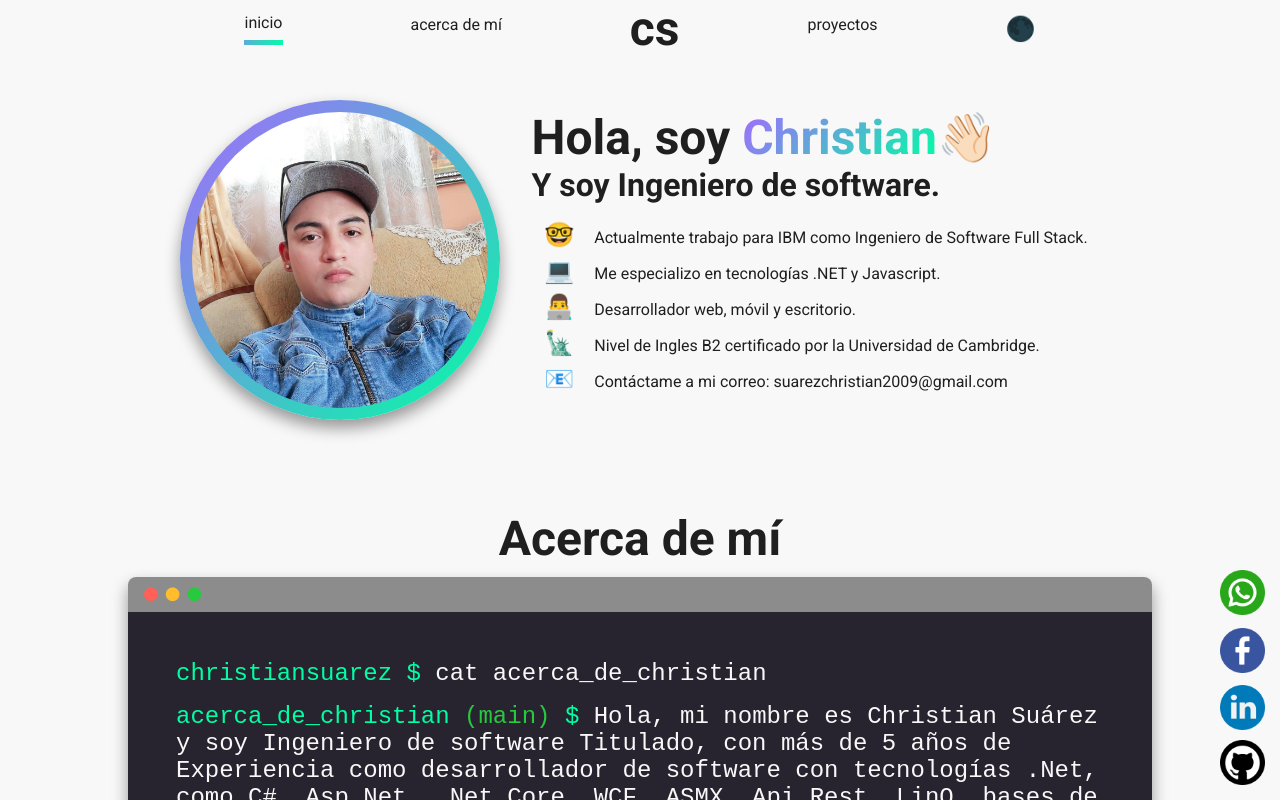
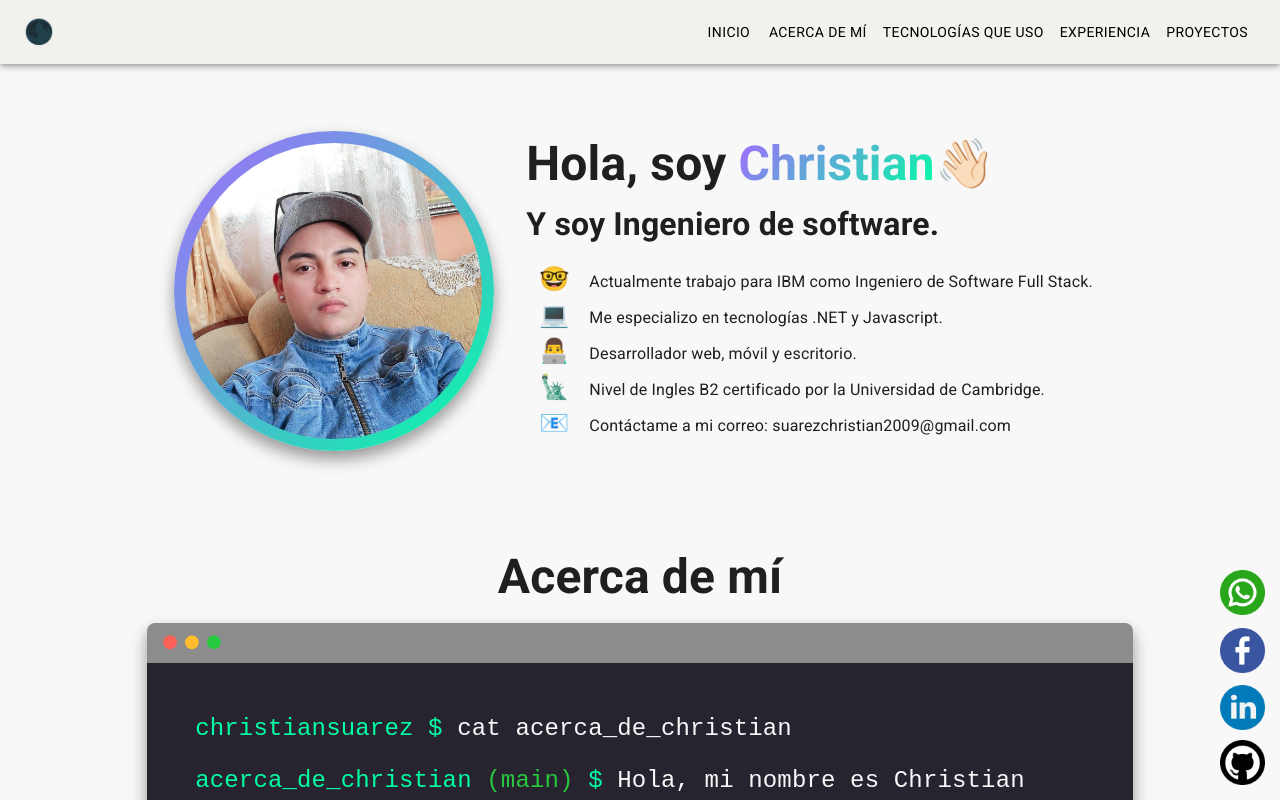
Before and after one commit to christiannosghot1993/Portfolio-Christian-Suarez, a React (Create React App) app: page / in a window 1280 px wide. Shown: the top 800 px of the page. Built offline with nearby package versions, Linux system fonts and the light colour scheme; the HTML template or start-up script is replaced by a standard one.

Commit message:
Se modifica menu para transformar el portfolio en una landin page spa

```diff
--- a/package.json
+++ b/package.json
@@ -21,6 +21,7 @@
     "react-dom": "^17.0.2",
     "react-router-dom": "^6.3.0",
     "react-scripts": "^5.0.1",
+    "react-waypoint": "^10.3.0",
     "sass": "^1.54.5",
     "typescript": "^4.7.4"
   },
--- a/public/index.html
+++ b/public/index.html
@@ -12,7 +12,7 @@
       content="developer portfolio"
     />
     <meta name="keyword" content="portfolio, javascript, developer, frontend, react, dev, front-end, tech, programmer">
-    <title>Developer Portfolio</title>
+    <title>Christian Suárez - Software Engineer</title>
   </head>
   <body>
     <noscript>You need to enable JavaScript to run this app.</noscript>
--- a/src/App.js
+++ b/src/App.js
@@ -1,15 +1,11 @@
 import React from 'react';
 import './App.module.scss';
 import BaseLayout from "./components/BaseLayout";
-import {BrowserRouter} from "react-router-dom";
+
 
 function App() {
    return (
-      <div>
-         <BrowserRouter>
-            <BaseLayout/>
-         </BrowserRouter>
-      </div>
+      <BaseLayout/>
    );
 }
 
--- a/src/components/BaseLayout.js
+++ b/src/components/BaseLayout.js
@@ -1,12 +1,7 @@
 import React, {useState} from 'react';
 import Style from './BaseLayout.module.scss'
 import Navbar from "./Navbar";
-import Home from "./home/Home";
-import About from "./about/About";
-import Portfolio from "./portfolio/Portfolio";
-import {Route, Routes} from "react-router-dom";
 import {Box, Grid} from "@mui/material";
-
 export default function BaseLayout() {
    let [darkMode, setDarkMode] = useState(false);
 
@@ -19,14 +14,7 @@ export default function BaseLayout() {
          <Grid container display={'flex'} flexDirection={'column'} minHeight={'100vh'}
                justifyContent={'space-between'}>
             <Grid item>
-               <Navbar darkMode={darkMode} handleClick={handleClick}/>
-            </Grid>
-            <Grid item flexGrow={1}>
-               <Routes>
-                  <Route exact path={'/'} element={<Home/>}/>
-                  <Route exact path={'/about'} element={<About/>}/>
-                  <Route exact path={'/portfolio'} element={<Portfolio/>}/>
-               </Routes>
+            <Navbar darkMode={darkMode} handleClick={handleClick}/>
             </Grid>
             <Grid item>
                <Box component={'footer'} display={'flex'} flexDirection={'column'} alignItems={'center'}
@@ -36,5 +24,6 @@ export default function BaseLayout() {
             </Grid>
          </Grid>
       </Box>
+      // <Navbar darkMode={darkMode} handleClick={handleClick}/>
    )
 }
--- a/src/components/BaseLayout.module.scss
+++ b/src/components/BaseLayout.module.scss
@@ -9,7 +9,7 @@ footer {
   color: $white;
   transition: all 400ms;
 
-  a, i, li {
+  a, i, li, Button {
     color: $white;
     transition: color 400ms;
   }
--- a/src/components/Navbar.js
+++ b/src/components/Navbar.js
@@ -1,56 +1,184 @@
-import React, {useState} from 'react';
-import Style from './Navbar.module.scss';
-import Toggler from "./home/Toggler";
-import {Link, useLocation} from "react-router-dom";
-import {Box} from "@mui/material";
-import {info} from "../info/Info";
+import './Navbar.module.scss';
+import * as React from 'react';
+import AppBar from '@mui/material/AppBar';
+import Box from '@mui/material/Box';
+import CssBaseline from '@mui/material/CssBaseline';
+import Divider from '@mui/material/Divider';
+import Drawer from '@mui/material/Drawer';
+import IconButton from '@mui/material/IconButton';
+import List from '@mui/material/List';
+import ListItem from '@mui/material/ListItem';
+import ListItemButton from '@mui/material/ListItemButton';
+import ListItemText from '@mui/material/ListItemText';
+import MenuIcon from '@mui/icons-material/Menu';
+import Toolbar from '@mui/material/Toolbar';
+import Typography from '@mui/material/Typography';
+import Button from '@mui/material/Button';
+import Home from './home/Home';
+import Toggler from './home/Toggler';
+
 
 const links = [
     {
         name: 'Inicio',
-        to: '/',
+        to: 'home',
         active: 'home'
     },
     {
         name: 'Acerca de mí',
-        to: '/about',
+        to: 'about',
         active: 'about'
     },
     {
-        name: info.initials,
-        type: 'initials',
-        to: '/',
-        active: 'home'
+        name: 'Tecnologías que uso',
+        to: 'technologies',
+        active: 'techonologies'
+    },
+    {
+        name: 'Experiencia',
+        to: 'experience',
+        active: 'experience'
     },
     {
         name: 'Proyectos',
-        to: '/portfolio',
+        to: 'portfolio',
         active: 'portfolio'
     }
 ]
 
-export default function Navbar({darkMode, handleClick}) {
-    const location = useLocation()
-    const [active, setActive] = useState(location.pathname === '/' ? 'home' : location.pathname.slice(1, location.pathname.length));
+// export default function Navbar({darkMode, handleClick}) {
+//     // const location = useLocation()
+//     // const [active, setActive] = useState(location.pathname === '/' ? 'home' : location.pathname.slice(1, location.pathname.length));
 
+//     return (
+//         <Box component={'nav'} width={'100%'} position={'fixed'} sx={{backgroundColor:'#f1f2ee', boxShadow:'0px 0px 5px 0px', zIndex:'1'}}>
+//             <Box component={'ul'} display={'flex'} justifyContent={'center'} alignItems={'center'}
+//                  gap={{xs: '2rem', md: '8rem'}}
+//                  textTransform={'lowercase'} fontSize={'1rem'} >
+//                 {links.map((link, index) => (
+//                     <Box key={index} component={'li'} //className={(link.active === active && !link.type) && Style.active}
+//                          sx={{borderImageSource: info.gradient}}>
+//                         <a //onClick={() => setActive(link.active)}
+//                         href={link.to}>
+//                         {!link.type && <p style={{paddingBottom: '0.5rem'}}>{link.name}</p>}
+//                             {link.type && <h1>{link.name}</h1>}
+//                         </a>
+//                     </Box>
+//                 ))}
+//                 <li>
+//                     <Toggler darkMode={darkMode} handleClick={handleClick}/>
+//                 </li>
+//             </Box>
+//         </Box>
+//     )
+// }
+
+const drawerWidth = 240;
+const styles = {
+    navBarLight: {
+        backgroundColor: '#f1f2ee',
+        color: 'black'
+    },
+    navBarHoverLight: {
+        backgroundColor: '#f1f2ee',
+        color: 'black',
+        transform: 'translateY(-5px)'
+    },
+    navBarDark: {
+        backgroundColor: '#27242F',
+        color: 'white'
+    },
+    navBarHoverDark: {
+        backgroundColor: '#27242F',
+        color: 'white',
+        transform: 'translateY(-5px)'
+    }
+}
+
+export default function Navbar({ darkMode, handleClick }) {
+
+    const [mobileOpen, setMobileOpen] = React.useState(false);
+
+    const handleDrawerToggle = () => {
+        setMobileOpen((prevState) => !prevState);
+    };
+
+    const handleClickButtonNavBar = (id) => {
+        const aboutPosition = document.getElementById(id).getBoundingClientRect();
+        window.scrollTo(0, aboutPosition.top + window.pageYOffset - 70);
+    }
+
+    const drawer = (
+        <Box onClick={handleDrawerToggle} sx={{ textAlign: 'center' }}>
+            <Typography variant="h6" sx={{ my: 2 }}>
+                MUIx
+            </Typography>
+            <Divider />
+            <List>
+                {links.map((item, index) => (
+                    <ListItem key={index} disablePadding>
+                        <ListItemButton sx={{ textAlign: 'center', color: 'red' }} href={item.to}>
+                            <ListItemText primary={item.name} />
+                        </ListItemButton>
+                    </ListItem>
+                ))}
+            </List>
+        </Box>
+    );
     return (
-        <Box component={'nav'} width={'100%'}>
-            <Box component={'ul'} display={'flex'} justifyContent={'center'} alignItems={'center'}
-                 gap={{xs: '2rem', md: '8rem'}}
-                 textTransform={'lowercase'} fontSize={'1rem'}>
-                {links.map((link, index) => (
-                    <Box key={index} component={'li'} className={(link.active === active && !link.type) && Style.active}
-                         sx={{borderImageSource: info.gradient}}>
-                        <Link to={link.to} onClick={() => setActive(link.active)}>
-                            {!link.type && <p style={{paddingBottom: '0.5rem'}}>{link.name}</p>}
-                            {link.type && <h1>{link.name}</h1>}
-                        </Link>
+        <Box sx={{ display: 'flex' }}>
+            <CssBaseline />
+            <AppBar component="nav" style={darkMode ? styles.navBarHoverDark : styles.navBarLight}>
+                <Toolbar>
+                    <IconButton
+                        color="inherit"
+                        aria-label="open drawer"
+                        edge="start"
+                        onClick={handleDrawerToggle}
+                        sx={{ mr: 2, display: { sm: 'none' } }}
+                    >
+                        <MenuIcon />
+                    </IconButton>
+                    <Typography
+                        variant="h6"
+                        component="div"
+                        sx={{ flexGrow: 1, display: { xs: 'none', sm: 'block' } }}
+                    >
+                        <Toggler darkMode={darkMode} handleClick={handleClick} />
+                    </Typography>
+                    <Box sx={{ display: { xs: 'none', sm: 'block' } }}>
+                        {links.map((item, index) => (
+                            <Button
+                                key={index}
+                                sx={{color:'black'}}
+                                onClick={() => handleClickButtonNavBar(item.to)}
+                            >
+                                {item.name}
+                            </Button>
+                        ))}
                     </Box>
-                ))}
-                <li>
-                    <Toggler darkMode={darkMode} handleClick={handleClick}/>
-                </li>
+                </Toolbar>
+            </AppBar>
+            <Box component="nav">
+                <Drawer
+                    variant="temporary"
+                    open={mobileOpen}
+                    onClose={handleDrawerToggle}
+                    ModalProps={{
+                        keepMounted: true,
+                    }}
+                    sx={{
+                        display: { xs: 'block', sm: 'none' },
+                        '& .MuiDrawer-paper': { boxSizing: 'border-box', width: drawerWidth },
+                    }}
+                >
+                    {drawer}
+                </Drawer>
+            </Box>
+            <Box component="main" sx={{ p: 3 }}>
+                <Toolbar />
+                <Home />
             </Box>
         </Box>
-    )
+    );
 }
--- a/src/components/about/About.js
+++ b/src/components/about/About.js
@@ -29,13 +29,13 @@ export default function About() {
                 className={Style.green}>(main)</span> $</span> ls</p>
             <ul>
                 {info.experience.map((work, index) => (
-                    <>
+                    <div key={index}>
                         <p style={{ color: info.baseColor }}> {work.institution} | {work.date}</p>
                         <p>{work.activities}</p>
-                        {work.list.map((ls, _index)=>(
-                            <li style={{listStyleType:'disc', marginLeft:'20px', marginTop:'0px', marginBottom:'0px'}} key={_index}>{ls}</li>
+                        {work.list.map((ls, _index) => (
+                            <li style={{ listStyleType: 'disc', marginLeft: '20px', marginTop: '0px', marginBottom: '0px' }} key={_index}>{ls}</li>
                         ))}
-                    </>
+                    </div>
                 ))}
             </ul>
         </>;
@@ -84,11 +84,11 @@ export default function About() {
     }
     return (
         <Box display={'flex'} flexDirection={'column'} alignItems={'center'} mt={'3rem'}>
-            <h1 style={{ paddingBlockEnd: '10px' }}>Acerca de mí</h1>
+            <h1 id='about' style={{ paddingBlockEnd: '10px' }}>Acerca de mí</h1>
             <Terminal text={aboutMeText()} />
-            <h1 style={{ paddingBlockEnd: '10px' }}>Tecnologías que manejo</h1>
+            <h1 id='technologies' style={{ paddingBlockEnd: '10px' }}>Tecnologías que manejo</h1>
             <Terminal text={skillsText()} />
-            <h1 style={{ paddingBlockEnd: '10px' }}>Experiencia</h1>
+            <h1 id='experience' style={{ paddingBlockEnd: '10px' }}>Experiencia</h1>
             <Terminal text={experienceText()} />
         </Box>
     )
--- a/src/components/about/Terminal.js
+++ b/src/components/about/Terminal.js
@@ -7,7 +7,6 @@ const iconClass = "fa fa-circle";
 
 function Terminal(props) {
    const {text} = props;
-
    return (
       <Box component={'section'} className={classNames(Style.terminal, Style.shadowed)}
            width={{xs: '90%', md: '80%'}} borderRadius={'0.5rem'} mb={'4rem'}>
--- a/src/components/home/Home.js
+++ b/src/components/home/Home.js
@@ -12,7 +12,8 @@ export default function Home() {
 
    return (
       <>
-         <Box component={'main'} display={'flex'} flexDirection={{ xs: 'column', md: 'row' }} alignItems={'center'}
+         <div id='home'></div>
+         <Box  component={'main'} display={'flex'} flexDirection={{ xs: 'column', md: 'row' }} alignItems={'center'}
                justifyContent={'center'} minHeight={'calc(100vh - 395px)'}>
                <Box className={classNames(Style.avatar, Style.shadowed)} alt={'image of developer'} style={{ background: info.gradient }} component={'img'} src={me} width={{ xs: '35vh', md: '40vh' }}
                   height={{ xs: '35vh', md: '40vh' }}
@@ -28,14 +29,13 @@ export default function Home() {
                   </Box>
                </Box>
             </Box>
-         <About />
-         <h1 style={{ paddingBlockEnd: '10px', textAlign: 'center' }}>Portfolio</h1>
+         <About/>
+         <h1 id='portfolio' style={{ paddingBlockEnd: '10px', textAlign: 'center' }}>Proyectos</h1>
          <Portfolio />
          {info.socialNetworks.map((sn, index) => {
             return (
-               <a href={sn.url} target="_blank" rel="noreferrer">
-                  <img key={index}
-                     src={sn.image}
+               <a href={sn.url} target="_blank" rel="noreferrer" key={index}>
+                  <img src={sn.image}
                      alt={sn.name}
                      className={Style.SocialNetWorkButton}
                      style={{ bottom: sn.bottomAlign, right: sn.rightAlign }} />
```
Also changed, not shown: src/components/home/Home.module.scss (line endings or trailing spaces), 2 other files (tests, documents, lock files or other folders). Lines whose indentation alone changed are shown as unchanged.
